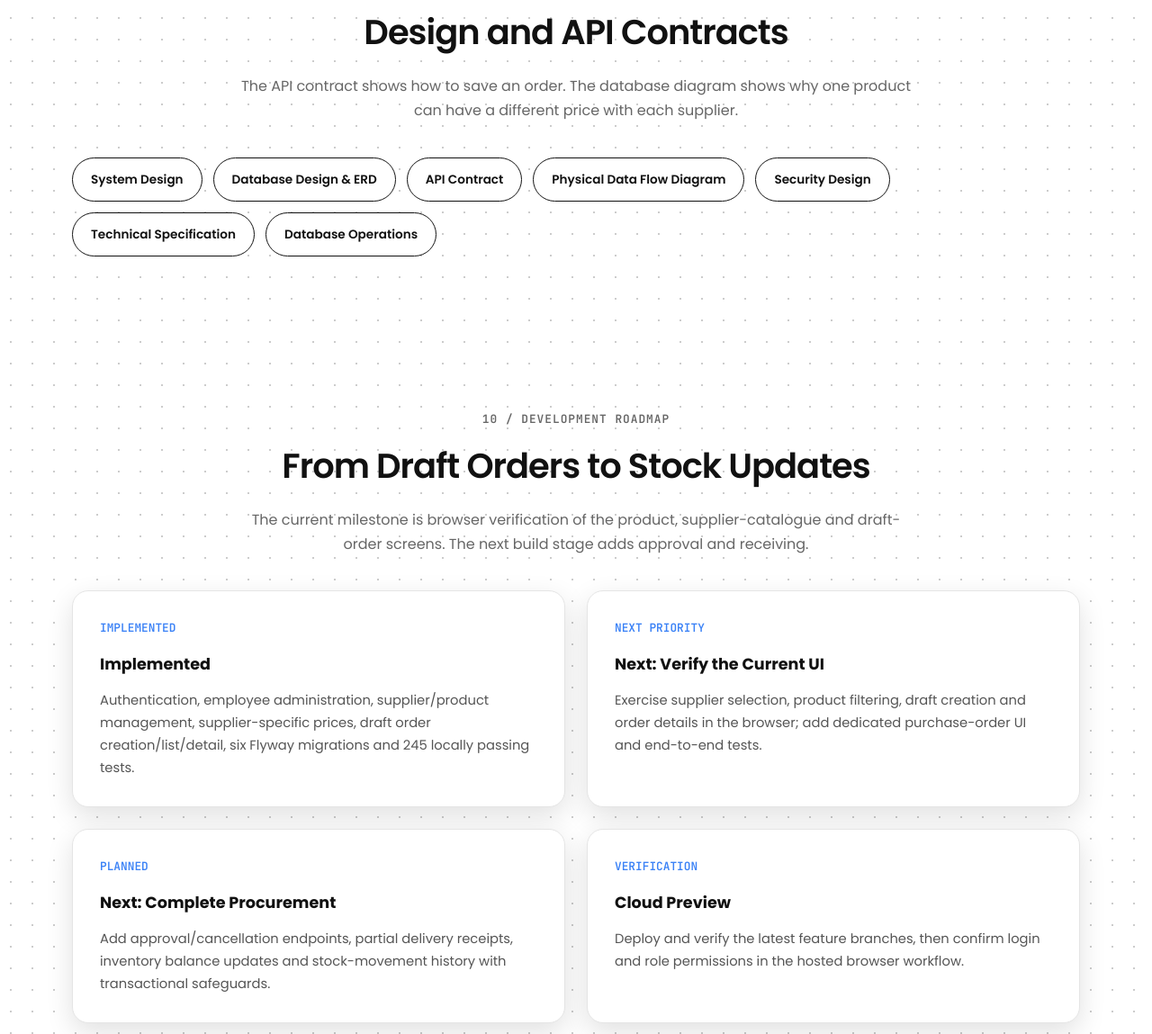
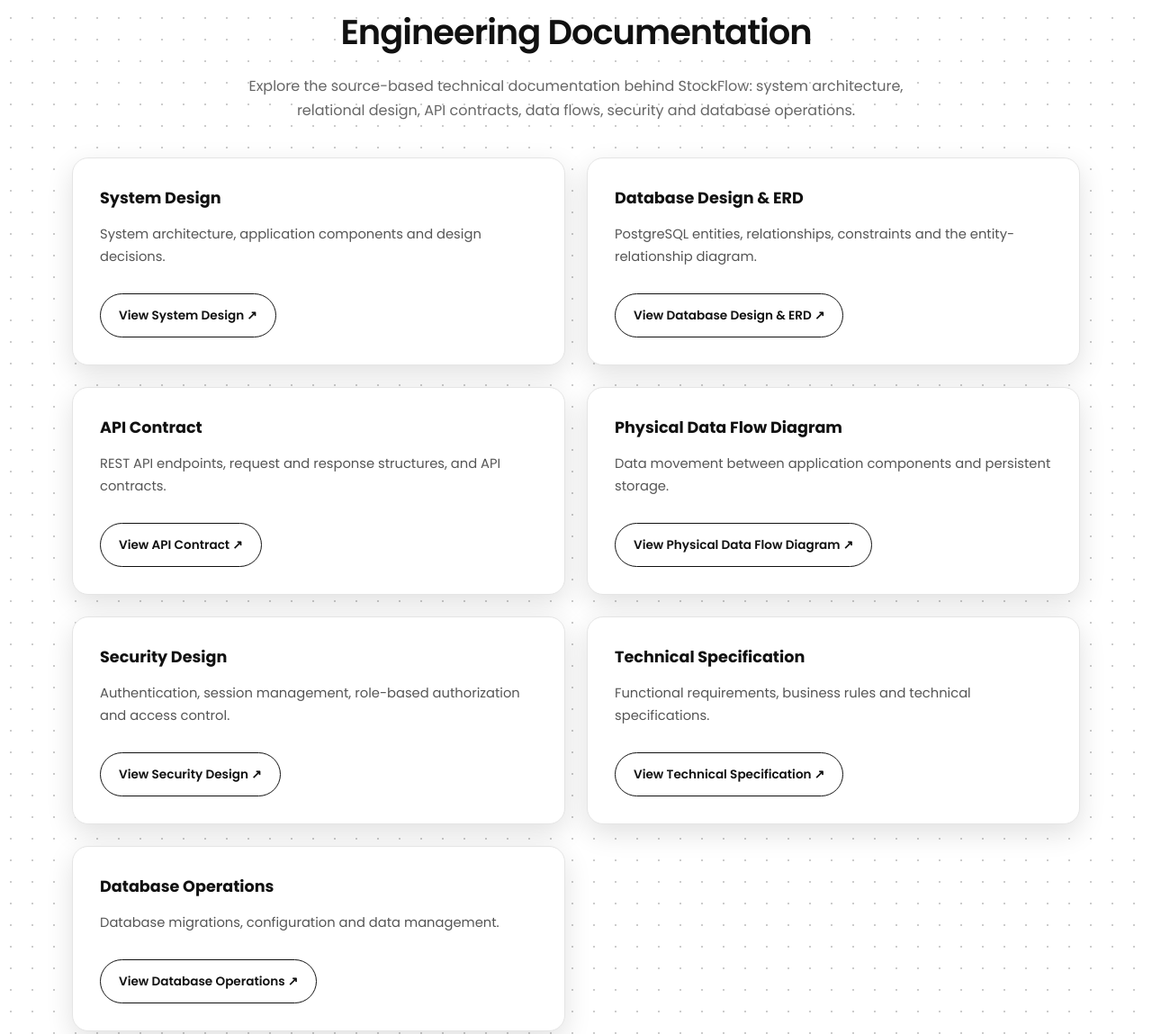
Before and after one commit to AriesMaster/hmtl-css-javascript-portfolio, a plain HTML site: page stockflow.html in a window 1280 px wide. Shown: the part 7408-8557 px from the top of the page at 90% size. Drawn offline with Linux system fonts and the light colour scheme.

Commit message:
Align StockFlow documentation and roadmap with BrightSmile case study

```diff
--- a/stockflow.html
+++ b/stockflow.html
@@ -210,7 +210,7 @@
     <section class="section" id="deployment">
       <div class="container">
         <div class="section-heading"><p class="eyebrow mono">08 / DevOps &amp; Cloud Infrastructure</p><h2>From Source Code to Cloud Container</h2><p>Multi-stage Docker packaging separates the Maven build from the Java runtime. GitHub Actions verifies changes independently of image packaging.</p></div>
-        <div class="architecture" style="margin-bottom:24px"><div class="architecture-flow" style="flex-wrap:nowrap"><div class="architecture-node" style="min-width:0"><strong>GitHub repository</strong><small>Java source · Dockerfile</small></div><span class="architecture-arrow" aria-hidden="true">→</span><div class="architecture-node" style="min-width:0"><strong>Render build server</strong><small>Maven · JDK 21 · Docker image</small></div><span class="architecture-arrow" aria-hidden="true">→</span><div class="architecture-node" style="min-width:0"><strong>Render cloud container</strong><small>JRE 21 · Spring Boot REST API</small></div><span class="architecture-arrow" aria-hidden="true">→</span><div class="architecture-node" style="min-width:0"><strong>Supabase PostgreSQL</strong><small>JPA · Hibernate · Flyway</small></div></div><p class="architecture-note">Render health and the Netlify CSRF proxy response were verified on 26 November 2026. Local tests and builds for the latest feature branches succeeded on 27 November. Deployment of the newest catalogue and purchase-order code and full cloud browser workflows remain unverified.</p></div>
+        <div class="architecture" style="margin-bottom:24px"><div class="architecture-flow" ><div class="architecture-node" style="min-width:0"><strong>GitHub repository</strong><small>Java source · Dockerfile</small></div><span class="architecture-arrow" aria-hidden="true">→</span><div class="architecture-node" style="min-width:0"><strong>Render build server</strong><small>Maven · JDK 21 · Docker image</small></div><span class="architecture-arrow" aria-hidden="true">→</span><div class="architecture-node" style="min-width:0"><strong>Render cloud container</strong><small>JRE 21 · Spring Boot REST API</small></div><span class="architecture-arrow" aria-hidden="true">→</span><div class="architecture-node" style="min-width:0"><strong>Supabase PostgreSQL</strong><small>JPA · Hibernate · Flyway</small></div></div><p class="architecture-note">Render health and the Netlify CSRF proxy response were verified on 26 November 2026. Local tests and builds for the latest feature branches succeeded on 27 November. Deployment of the newest catalogue and purchase-order code and full cloud browser workflows remain unverified.</p></div>
         <div class="grid">
           <article class="card"><span class="card-number mono">DOCKER</span><h3>Containerization</h3><p>Java 21 JDK build stage, executable Spring Boot JAR, Java 21 JRE runtime and non-root container user. Docker Desktop with WSL 2 supports local development.</p></article>
           <article class="card"><span class="card-number mono">CLOUD</span><h3>Cloud Configuration</h3><p>Render supplies the runtime port and environment variables. Database credentials and JWT signing keys stay outside source control. Actuator provides a health endpoint.</p></article>
@@ -220,33 +220,75 @@
       </div>
     </section>
 
-    <section class="section" id="documentation">
+    <section class="section section-alt" id="documentation">
       <div class="container">
         <div class="section-heading">
           <p class="eyebrow mono">09 / Technical Documentation</p>
-          <h2>Design and API Contracts</h2>
-          <p>The API contract shows how to save an order. The database diagram shows why one product can have a different price with each supplier.</p>
+          <h2>Engineering Documentation</h2>
+          <p>Explore the source-based technical documentation behind StockFlow: system architecture, relational design, API contracts, data flows, security and database operations.</p>
         </div>
-        <div class="actions">
-          <a class="btn btn-outline" href="https://github.com/AriesMaster/StockPurchaseOrderBackend/blob/feature/auth-persistence/docs/system-design.md">System Design</a>
-          <a class="btn btn-outline" href="https://github.com/AriesMaster/StockPurchaseOrderBackend/blob/feature/auth-persistence/docs/database-design.md">Database Design &amp; ERD</a>
-          <a class="btn btn-outline" href="https://github.com/AriesMaster/StockPurchaseOrderBackend/blob/feature/auth-persistence/docs/api-contract.md">API Contract</a>
-          <a class="btn btn-outline" href="https://github.com/AriesMaster/StockPurchaseOrderBackend/blob/feature/auth-persistence/docs/physical-dfd.md">Physical Data Flow Diagram</a>
-          <a class="btn btn-outline" href="https://github.com/AriesMaster/StockPurchaseOrderBackend/blob/feature/auth-persistence/docs/security-design.md">Security Design</a>
-          <a class="btn btn-outline" href="https://github.com/AriesMaster/StockPurchaseOrderBackend/blob/feature/auth-persistence/docs/technical-specification.md">Technical Specification</a>
-          <a class="btn btn-outline" href="https://github.com/AriesMaster/StockPurchaseOrderBackend/blob/feature/auth-persistence/docs/database-operations.md">Database Operations</a>
+        <div class="grid grid-two">
+          <article class="card">
+            <h3>System Design</h3>
+            <p>System architecture, application components and design decisions.</p>
+            <div class="actions">
+              <a class="btn btn-outline" href="https://github.com/AriesMaster/StockPurchaseOrderBackend/blob/feature/auth-persistence/docs/system-design.md" target="_blank" rel="noopener noreferrer">View System Design ↗</a>
+            </div>
+          </article>
+          <article class="card">
+            <h3>Database Design &amp; ERD</h3>
+            <p>PostgreSQL entities, relationships, constraints and the entity-relationship diagram.</p>
+            <div class="actions">
+              <a class="btn btn-outline" href="https://github.com/AriesMaster/StockPurchaseOrderBackend/blob/feature/auth-persistence/docs/database-design.md" target="_blank" rel="noopener noreferrer">View Database Design &amp; ERD ↗</a>
+            </div>
+          </article>
+          <article class="card">
+            <h3>API Contract</h3>
+            <p>REST API endpoints, request and response structures, and API contracts.</p>
+            <div class="actions">
+              <a class="btn btn-outline" href="https://github.com/AriesMaster/StockPurchaseOrderBackend/blob/feature/auth-persistence/docs/api-contract.md" target="_blank" rel="noopener noreferrer">View API Contract ↗</a>
+            </div>
+          </article>
+          <article class="card">
+            <h3>Physical Data Flow Diagram</h3>
+            <p>Data movement between application components and persistent storage.</p>
+            <div class="actions">
+              <a class="btn btn-outline" href="https://github.com/AriesMaster/StockPurchaseOrderBackend/blob/feature/auth-persistence/docs/physical-dfd.md" target="_blank" rel="noopener noreferrer">View Physical Data Flow Diagram ↗</a>
+            </div>
+          </article>
+          <article class="card">
+            <h3>Security Design</h3>
+            <p>Authentication, session management, role-based authorization and access control.</p>
+            <div class="actions">
+              <a class="btn btn-outline" href="https://github.com/AriesMaster/StockPurchaseOrderBackend/blob/feature/auth-persistence/docs/security-design.md" target="_blank" rel="noopener noreferrer">View Security Design ↗</a>
+            </div>
+          </article>
+          <article class="card">
+            <h3>Technical Specification</h3>
+            <p>Functional requirements, business rules and technical specifications.</p>
+            <div class="actions">
+              <a class="btn btn-outline" href="https://github.com/AriesMaster/StockPurchaseOrderBackend/blob/feature/auth-persistence/docs/technical-specification.md" target="_blank" rel="noopener noreferrer">View Technical Specification ↗</a>
+            </div>
+          </article>
+          <article class="card">
+            <h3>Database Operations</h3>
+            <p>Database migrations, configuration and data management.</p>
+            <div class="actions">
+              <a class="btn btn-outline" href="https://github.com/AriesMaster/StockPurchaseOrderBackend/blob/feature/auth-persistence/docs/database-operations.md" target="_blank" rel="noopener noreferrer">View Database Operations ↗</a>
+            </div>
+          </article>
         </div>
       </div>
     </section>
 
-    <section class="section section-alt" id="roadmap">
+    <section class="section" id="roadmap">
       <div class="container">
         <div class="section-heading">
           <p class="eyebrow mono">10 / Development Roadmap</p>
           <h2>From Draft Orders to Stock Updates</h2>
           <p>The current milestone is browser verification of the product, supplier-catalogue and draft-order screens. The next build stage adds approval and receiving.</p>
         </div>
-        <div class="grid grid-two">
+        <div class="grid">
           <article class="card"><span class="card-number mono">IMPLEMENTED</span><h3>Implemented</h3>
             <p>Authentication, employee administration, supplier/product management, supplier-specific prices, draft order creation/list/detail, six Flyway migrations and 245 locally passing tests.</p>
           </article>
@@ -265,7 +307,7 @@
       <section class="section">
       <div class="container">
         <div class="section-heading">
-          <p class="eyebrow mono" style="color:var(--accent)">Explore the Project</p>
+          <p class="eyebrow mono">Explore the Project</p>
           <h2>Source Code &amp; Live Application</h2>
           <p>Explore the Angular frontend, Spring Boot backend and development preview.</p>
           <div class="actions" style="justify-content:center">
```
